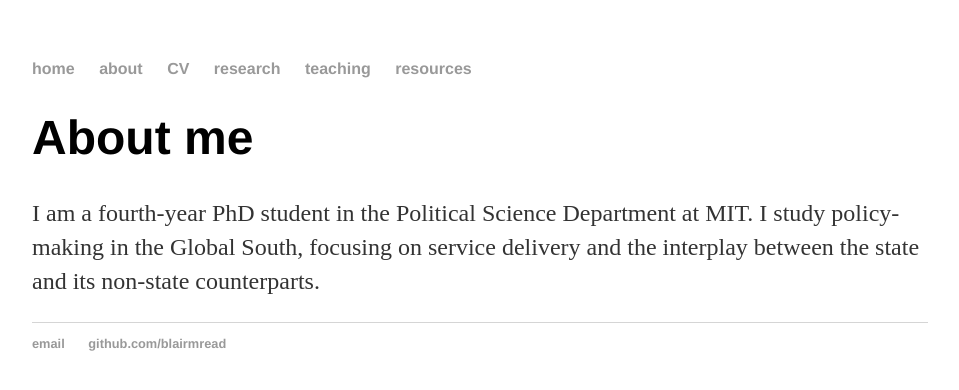
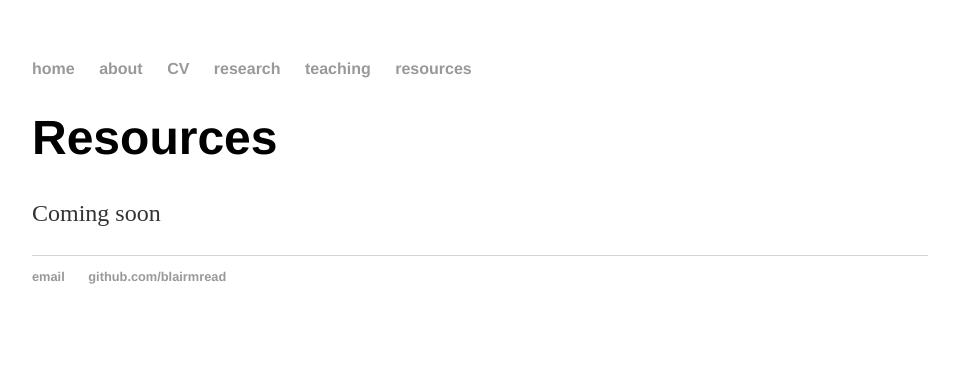
Before and after one commit to blairmread/blairmread.github.io, a Jekyll site: the page built from resources/index.html, in a window 1280 px wide. Shown: the top 390 px of the page, without its empty margins (160-1119 px from the left). Built offline with Jekyll 4.4.1, drawn with Linux system fonts in a browser that asks for light colours.

Commit message:
Update index.html

```diff
--- a/resources/index.html
+++ b/resources/index.html
@@ -3,6 +3,6 @@ layout: default
 title: Blair Read
 ---
 <div class="blurb">
-	<h1>About me</h1>
-	<p>I am a fourth-year PhD student in the Political Science Department at MIT. I study policy-making in the Global South, focusing on service delivery and the interplay between the state and its non-state counterparts.</a></p>
+	<h1>Resources</h1>
+	<p>Coming soon</a></p>
 </div><!-- /.blurb -->
```
